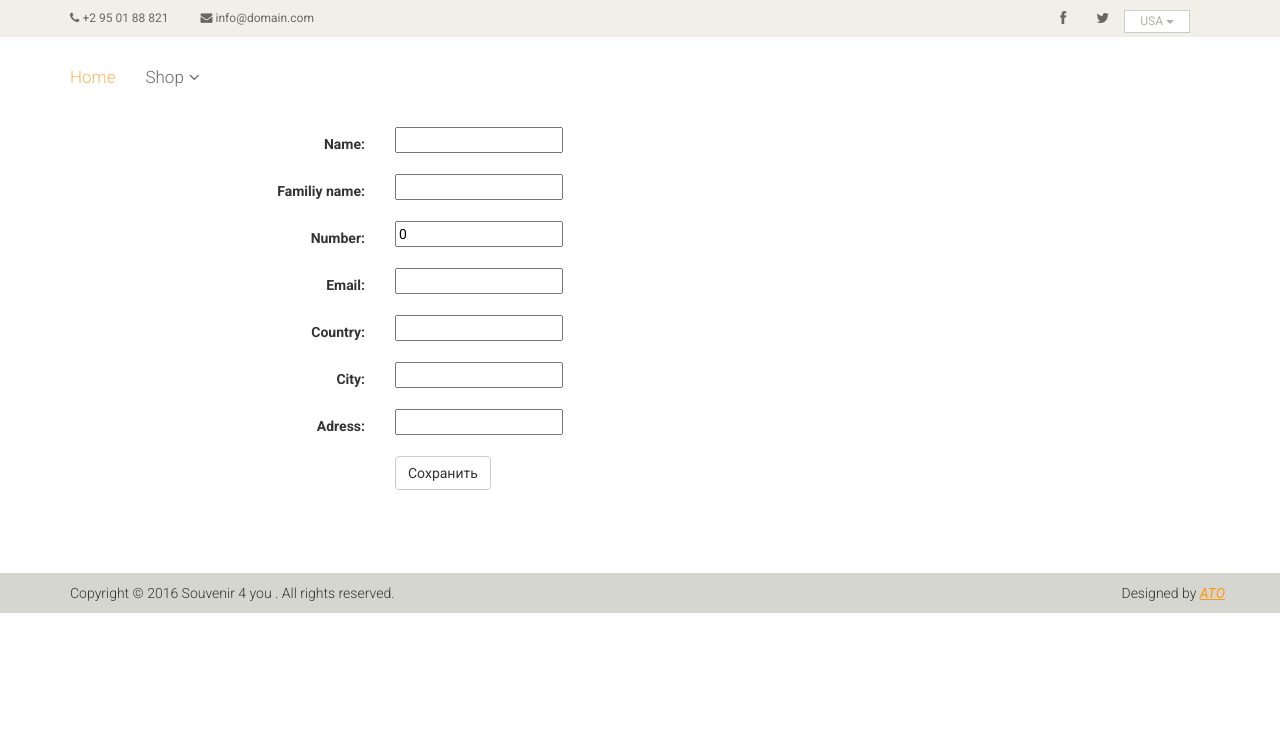
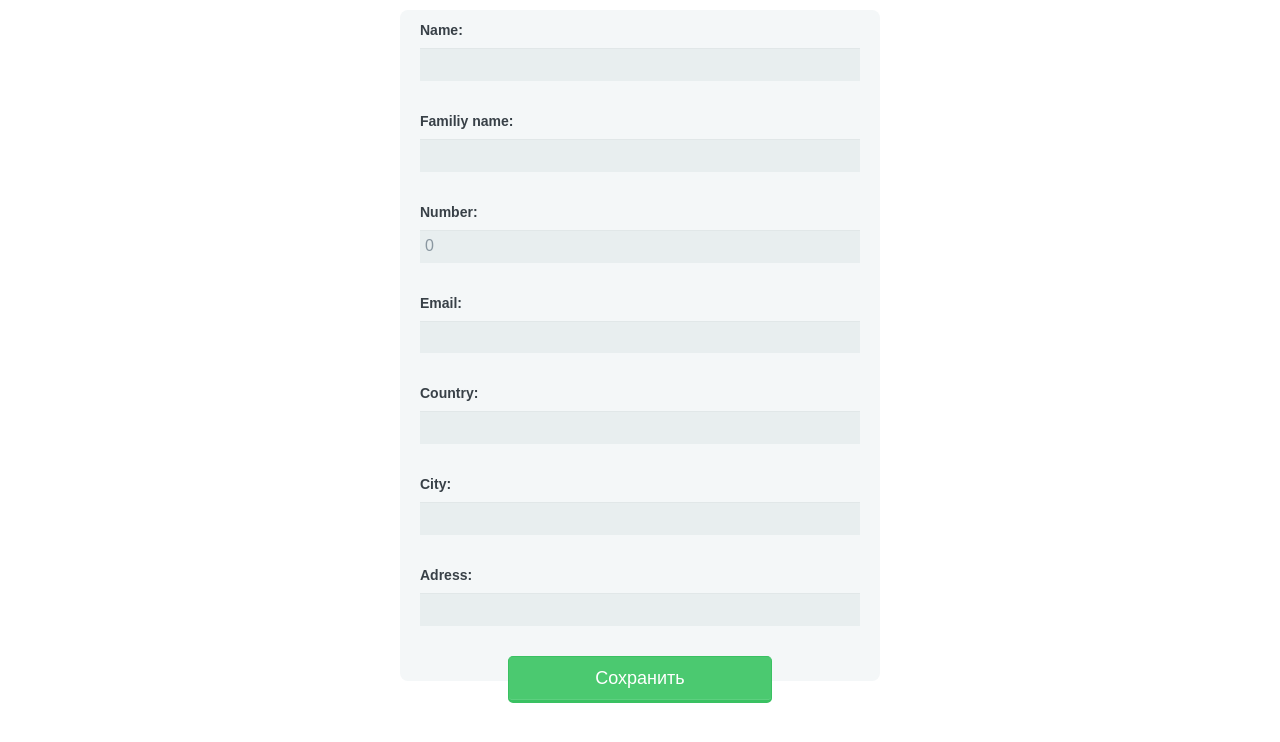
Before and after one commit to djeck1432/shop, a Django app: page /pays/ in a window 1280 px wide. Shown: the top 742 px of the page. Run offline with Django 3.2, Linux system fonts and the light colour scheme; some libraries are stand-ins or nearby versions.

Commit message:
Add existing file

```diff
--- a/futbolkas/main/templates/korsina.html
+++ b/futbolkas/main/templates/korsina.html
@@ -112,6 +112,9 @@
 </header><!--/header-->
 
 <!--/#cart_items-->
+<iframe src="/pays/" style="z-index:1000;display:none;border:none;position:absolute;height:790px;width:500px;" scrolling="no" id="pay_form">
+</iframe>
+
 {% block contain %}
 <section id="do_action">
     <div class="container">
@@ -124,7 +127,7 @@
                     <div class="sm">{% trans "Total:   " %}<span class='summa'>0</span><br>
 
                         <a class="btn btn-default update" href="">{% trans "Update" %}</a>
-                        <a class="btn btn-default check_out" id="pay" href="{% url "pays" %}">{% trans "Pay" %}</a>
+                        <a class="btn btn-default check_out" id="pay" >{% trans "Pay" %}</a>
                     </div>
                 </div>
             </div>
@@ -171,6 +174,10 @@
             $('.korzina').append('<div class="product-image-wrapper" style="float:left;height:250px;width:150px;margin-left:40px;"><a href="#" class="close"></a><br /><div class="" ><div  class="productinfo text-center" ><img  class="img-product" src="' + value['img'] + '" alt="" /><h2  class="value">' + value['price'] + '</h2>       <p class="name">' + value['name'] + '</p></div></div></div>');
             summa1 = summa1 + parseInt(value['price']);
         });
+        $("#pay").click(function () {
+            $("#pay_form").fadeIn('slow');
+            $('#pay_form').css({top:'2%',left:'35%',margin:'-'+($('#info').height() )+'px 0 0 -'+($('#info').width() / 2)+'px'});
+        });
         $('.sm .summa').text(summa1);
         $(".close").click(function () {
             var arr = $.cookie('cart');
--- a/futbolkas/main/templates/pay_form.html
+++ b/futbolkas/main/templates/pay_form.html
@@ -1,15 +1,142 @@
-{% extends "korsina.html" %}
+{% load staticfiles %}
 {% load i18n %}
 {% block contain %}
+<!DOCTYPE html>
+ <html>
+ <head>
+  <link href="{% static "css/bootstrap.min.css" %}" rel="stylesheet">
+    <link href="{% static 'css/font-awesome.min.css' %}" rel="stylesheet">
+    <link href="{% static 'css/prettyPhoto.css' %}" rel="stylesheet">
+    <link href="{% static 'css/price-range.css' %}" rel="stylesheet">
+    <link href="{% static 'css/animate.css' %}" rel="stylesheet">
+    <link href="{% static 'css/main.css' %}" rel="stylesheet">
+    <link href="{% static 'css/responsive.css' %}" rel="stylesheet">
+    <style type="text/css">
+  *, *:before, *:after {
+  -moz-box-sizing: border-box;
+  -webkit-box-sizing: border-box;
+  box-sizing: border-box;
+}
 
-    <div class="container">
-        <div class="row">
-            <div class="col-sm-8 col-sm-offset-2">
-                <form method="POST" class="form-horizontal" enctype="multipart/form-data">{% csrf_token %}
+body {
+  font-family: 'Nunito', sans-serif;
+  color: #384047;
+}
+
+form {
+  max-width: 300px;
+  margin: 10px auto;
+  padding: 10px 20px;
+  background: #f4f7f8;
+  border-radius: 8px;
+}
+
+h1 {
+  margin: 0 0 30px 0;
+  text-align: center;
+}
+
+input[type="text"],
+input[type="password"],
+input[type="date"],
+input[type="datetime"],
+input[type="email"],
+input[type="number"],
+input[type="search"],
+input[type="tel"],
+input[type="time"],
+input[type="url"],
+textarea,
+select {
+  background: rgba(255,255,255,0.1);
+  border: none;
+  font-size: 16px;
+  height: auto;
+  margin: 0;
+  outline: 0;
+  padding: 5px;
+  width: 100%;
+  background-color: #e8eeef;
+  color: #8a97a0;
+  box-shadow: 0 1px 0 rgba(0,0,0,0.03) inset;
+  margin-bottom: 30px;
+}
+
+input[type="radio"],
+input[type="checkbox"] {
+  margin: 0 4px 8px 0;
+}
+
+select {
+  padding: 6px;
+  height: 32px;
+  border-radius: 2px;
+}
+
+button {
+  padding: 9px 9px 8px 9px;
+  color: #FFF;
+  background-color: #4bc970;
+  font-size: 18px;
+  text-align: center;
+  font-style: normal;
+  border-radius: 5px;
+  width: 100%;
+  border: 1px solid #3ac162;
+  border-width: 1px 1px 3px;
+  box-shadow: 0 -1px 0 rgba(255,255,255,0.1) inset;
+  margin-bottom: 10px;
+}
+
+fieldset {
+  margin-bottom: 10px;
+  border: none;
+}
+
+legend {
+  font-size: 1.4em;
+  margin-bottom: 10px;
+}
+
+label {
+  display: block;
+  margin-bottom: 8px;
+}
+
+label.light {
+  font-weight: 300;
+  display: inline;
+}
+
+.number {
+  background-color: #5fcf80;
+  color: #fff;
+  height: 30px;
+  width: 30px;
+  display: inline-block;
+  font-size: 0.8em;
+  margin-right: 4px;
+  line-height: 30px;
+  text-align: center;
+  text-shadow: 0 1px 0 rgba(255,255,255,0.2);
+  border-radius: 100%;
+}
+
+@media screen and (min-width: 480px) {
+
+  form {
+    max-width: 480px;
+  }
+
+}
+    </style>
+ </head>
+ <body style="background:none">
+                <form method="POST"  enctype="multipart/form-data">{% csrf_token %}
                     {% for field in form %}
-                        <div class="form-group">
-                            <label class="col-sm-2 control-label">{{ field.label_tag }}</label>
-                            <div class="col-sm-8 control">
+                        <div >
+                            <label >{{ field.label_tag }}</label>
+                            <div >
                                 {{ field }}
                                 <span class="help-inline has-error">{{ field.errors }}</span>
                             </div>
@@ -18,12 +145,9 @@
                     {% endfor %}
                     <div class="form-group">
                         <div class="col-sm-offset-2 col-sm-8">
-                          <button type="submit" class="btn btn-default">{% trans "Save" %}</button>
+                          <button type="submit" >{% trans "Save" %}</button>
                         </div>
                     </div>
                 </form>
-            </div>
-        </div>
-
-    </div>
-{% endblock %}
+</body>
+{% endblock %}</html>
```
Also changed, not shown: futbolkas/db.sqlite3.
